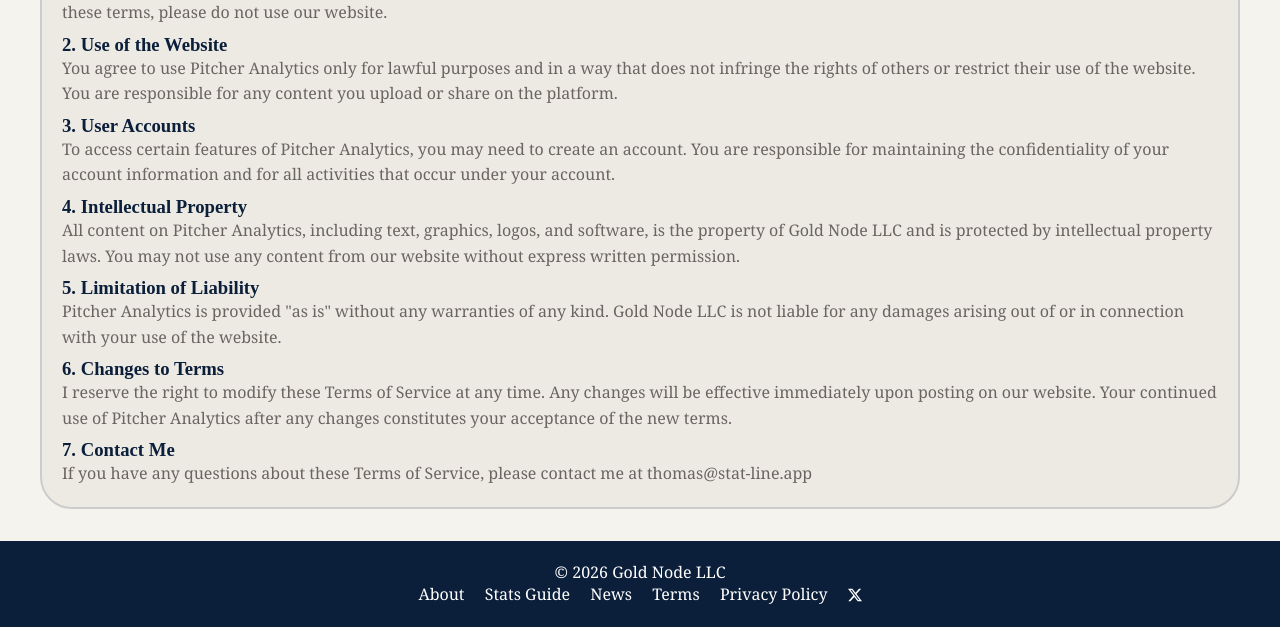
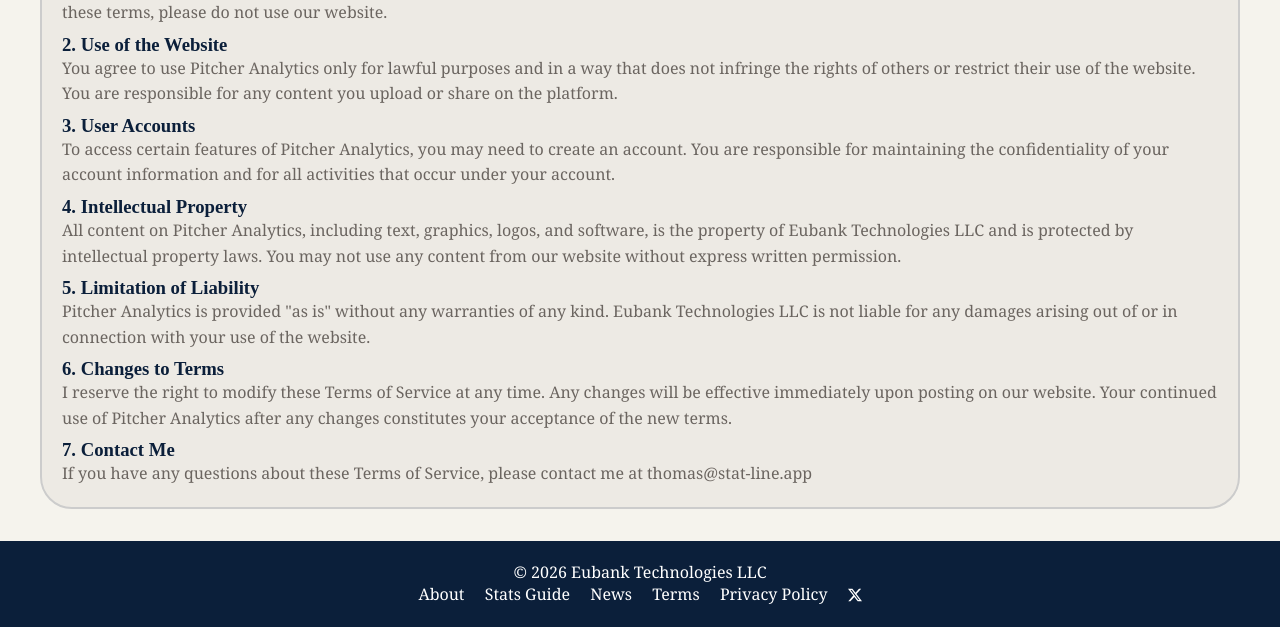
Before and after one commit to WarmFreezer/pitcher_reports, a Flask app: page /terms in a window 1280 px wide. Shown: the part 979-1606 px from the top of the page. Run offline with Flask 3, Linux system fonts and the light colour scheme; data that the repository does not hold is empty; some libraries are stand-ins or nearby versions.

Commit message:
Eubank Technologies
Signed-off-by: WarmFreezer <thomas.eubank516@gmail.com>

```diff
--- a/app/main.py
+++ b/app/main.py
@@ -1,5 +1,5 @@
 '''
-Copyright (c) 2026 Gold Node LLC
+Copyright (c) 2026 Eubank Technologies LLC
 Licensed for non-commercial use only. See LICENSE file.
 
 author:
--- a/app/news/2026-10-15-accounts-and-updates.html
+++ b/app/news/2026-10-15-accounts-and-updates.html
@@ -21,5 +21,5 @@
 <h2 style="font-family: Georgia, serif; font-size: 18px; margin: 24px 0 8px;">A Custom Stats Guide written for your school</h2>
 <p style="font-size: 16px; line-height: 1.6;">Custom stats differ from school to school, so each school's Custom Stats Guide now documents that school's own stats and formulas instead of a shared one. If your program has custom stats, you'll find your guide from the <a href="https://stat-line.app/stats-guide">Stats Guide</a> page.</p>
 
-<h2 style="font-family: Georgia, serif; font-size: 18px; margin: 24px 0 8px;">Gold Node LLC</h2>
-<p style="font-size: 16px; line-height: 1.6;">Stat_Line is now operated by Gold Node LLC. The <a href="https://stat-line.app/terms">Terms</a> and the site footer reflect this.</p>
+<h2 style="font-family: Georgia, serif; font-size: 18px; margin: 24px 0 8px;">Eubank Technologies LLC</h2>
+<p style="font-size: 16px; line-height: 1.6;">Stat_Line is now operated by Eubank Technologies LLC. The <a href="https://stat-line.app/terms">Terms</a> and the site footer reflect this.</p>
--- a/app/static/css/components.css
+++ b/app/static/css/components.css
@@ -7,10 +7,9 @@
     background-color: var(--bg-bubble);
     border-radius: 32px;
     border: 2px solid var(--bubble-border);
-    margin: 32px;
+    margin: 32px auto;
     width: calc(100% - 64px);
     max-width: 1200px;
-    justify-self: center;
     transition: background-color 0.3s ease, border-color 0.3s ease;
 }
 
--- a/app/static/js/core.js
+++ b/app/static/js/core.js
@@ -247,7 +247,7 @@ function downloadPDFs() {
 function loadFooter() {
     const footerHTML = `
         <footer class="site-footer">
-            <a href="https://warmfreezer.github.io/about_me/" style="color: white; font-family: 'Cambria', serif;">&copy; 2026 Gold Node LLC</a>
+            <a href="https://warmfreezer.github.io/about_me/" style="color: white; font-family: 'Cambria', serif;">&copy; 2026 Eubank Technologies LLC</a>
             <br>
             <a href=/about style="color: white; font-family: 'Cambria', serif;">About</a>
             <a href=/stats-guide style="color: white; margin-left: 16px; font-family: 'Cambria', serif;">Stats Guide</a>
--- a/app/templates/terms.html
+++ b/app/templates/terms.html
@@ -107,10 +107,10 @@
                     <p>To access certain features of Pitcher Analytics, you may need to create an account. You are responsible for maintaining the confidentiality of your account information and for all activities that occur under your account.</p>
 
                     <h3>4. Intellectual Property</h3>
-                    <p>All content on Pitcher Analytics, including text, graphics, logos, and software, is the property of Gold Node LLC and is protected by intellectual property laws. You may not use any content from our website without express written permission.</p>
+                    <p>All content on Pitcher Analytics, including text, graphics, logos, and software, is the property of Eubank Technologies LLC and is protected by intellectual property laws. You may not use any content from our website without express written permission.</p>
 
                     <h3>5. Limitation of Liability</h3>
-                    <p>Pitcher Analytics is provided "as is" without any warranties of any kind. Gold Node LLC is not liable for any damages arising out of or in connection with your use of the website.</p>
+                    <p>Pitcher Analytics is provided "as is" without any warranties of any kind. Eubank Technologies LLC is not liable for any damages arising out of or in connection with your use of the website.</p>
 
                     <h3>6. Changes to Terms</h3>
                     <p>I reserve the right to modify these Terms of Service at any time. Any changes will be effective immediately upon posting on our website. Your continued use of Pitcher Analytics after any changes constitutes your acceptance of the new terms.</p>
```
Also changed, not shown: README.md, app/static/resources/Baseball Field.svg (added), 1 other file.
